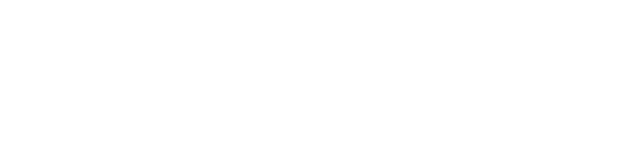
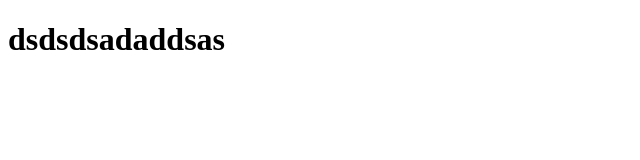
Before and after one commit to Kell2142/repair-design, a plain HTML site: page index.html in a window 1280 px wide. Shown: the whole page, without its empty margins (0-640 px from the left). Drawn offline with Linux system fonts and the light colour scheme.

Commit message:
test commit

```diff
--- a/index.html
+++ b/index.html
@@ -5,6 +5,7 @@
   <title>Title</title>
 </head>
 <body>
+<h1>dsdsdsadaddsas</h1>
 
 </body>
 </html>
```
